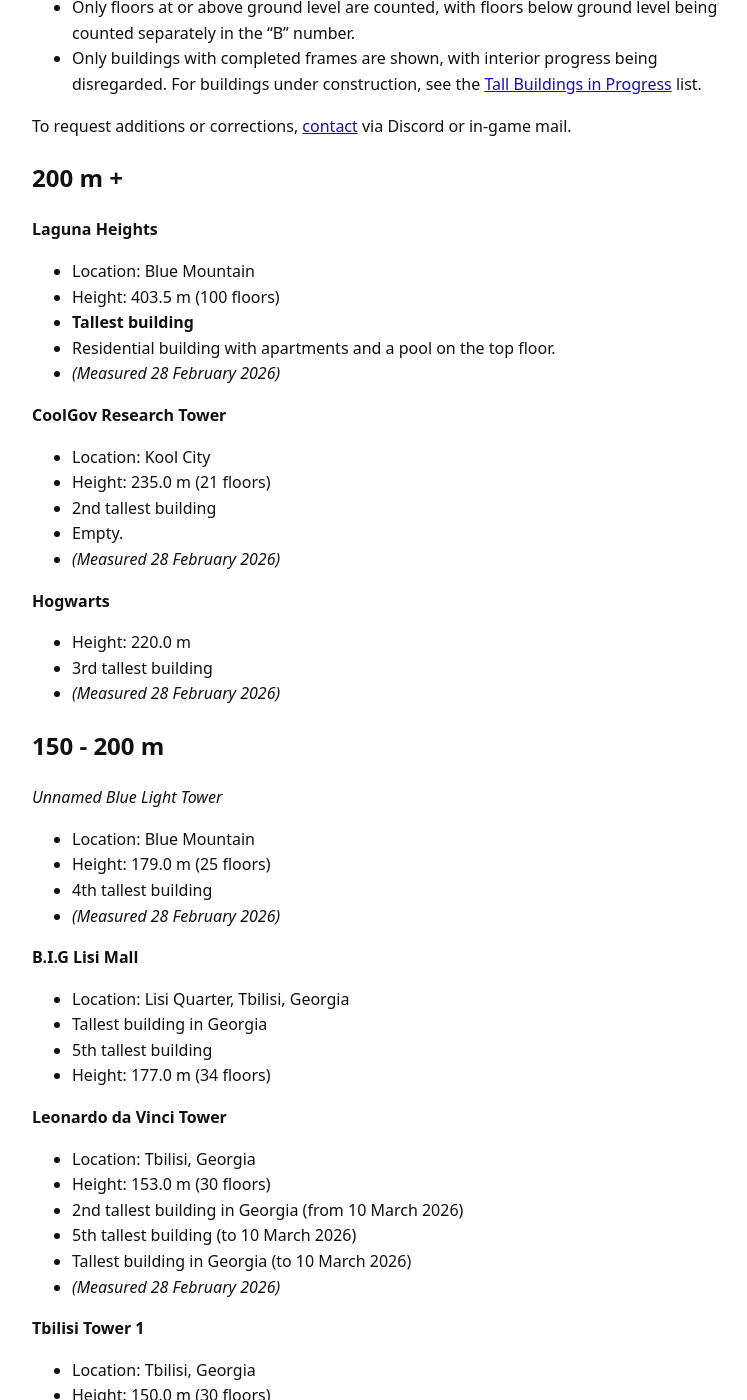
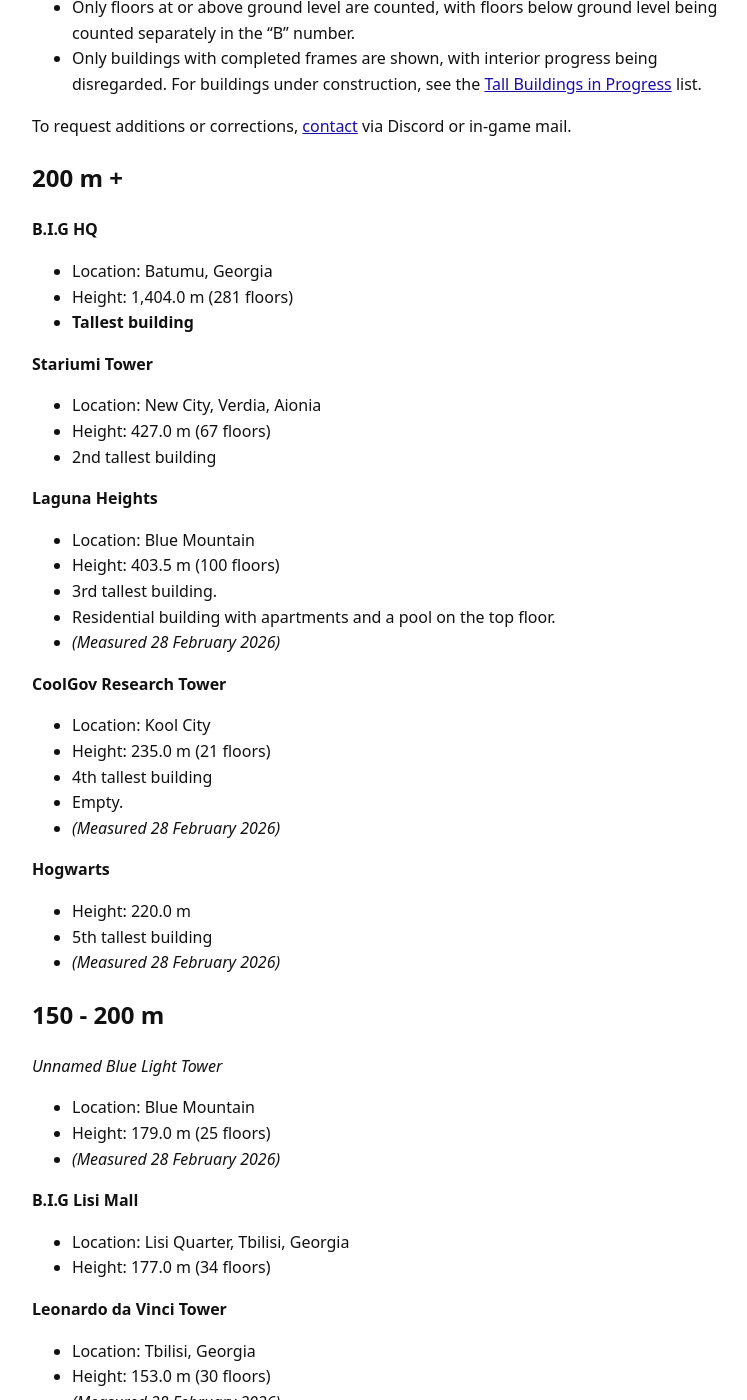
Before and after one commit to realize-finality/realize-finality.github.io, a Jekyll site: the page built from docs/areas/mtc/resources/tall-buildings.md, in a window 1280 px wide and 1400 px high, scrolled down 304 px. Shown: the whole window, without its empty margins (248-995 px from the left). Built offline with Jekyll 4.4.1, drawn with Linux system fonts in a browser that asks for light colours; some of the changed text lies outside the part shown.

Commit message:
feat(mtc): added towrs

```diff
--- a/docs/areas/mtc/resources/tall-buildings.md
+++ b/docs/areas/mtc/resources/tall-buildings.md
@@ -13,23 +13,33 @@ To request additions or corrections, [contact](/about/) via Discord or in-game m
 
 ## 200 m +
 
+**B.I.G HQ**
+* Location: Batumu, Georgia
+* Height: 1,404.0 m (281 floors)
+* **Tallest building**
+
+**Stariumi Tower**
+* Location: New City, Verdia, Aionia
+* Height: 427.0 m (67 floors)
+* 2nd tallest building
+
 **Laguna Heights**
 * Location: Blue Mountain
 * Height: 403.5 m (100 floors)
-* **Tallest building**
+* 3rd tallest building.
 * Residential building with apartments and a pool on the top floor.
 * *(Measured 28 February 2026)*
 
 **CoolGov Research Tower**
 * Location: Kool City
 * Height: 235.0 m (21 floors)
-* 2nd tallest building
+* 4th tallest building
 * Empty.
 * *(Measured 28 February 2026)*
 
 **Hogwarts**
 * Height: 220.0 m
-* 3rd tallest building
+* 5th tallest building
 * *(Measured 28 February 2026)*
 
 ## 150 - 200 m
@@ -37,21 +47,15 @@ To request additions or corrections, [contact](/about/) via Discord or in-game m
 *Unnamed Blue Light Tower*
 * Location: Blue Mountain
 * Height: 179.0 m (25 floors)
-* 4th tallest building
 * *(Measured 28 February 2026)*
 
 **B.I.G Lisi Mall**
 * Location: Lisi Quarter, Tbilisi, Georgia
-* Tallest building in Georgia
-* 5th tallest building
 * Height: 177.0 m (34 floors)
 
 **Leonardo da Vinci Tower**
 * Location: Tbilisi, Georgia
 * Height: 153.0 m (30 floors)
-* 2nd tallest building in Georgia (from 10 March 2026)
-* 5th tallest building (to 10 March 2026)
-* Tallest building in Georgia (to 10 March 2026)
 * *(Measured 28 February 2026)*
 
 **Tbilisi Tower 1**
@@ -201,6 +205,11 @@ To request additions or corrections, [contact](/about/) via Discord or in-game m
 * Height: 64.0 m (9 floors)
 * *(Measured 3 March 2026)*
 
+**Rental Offices, 150 1st St**
+* Location: Mineland City, Western Mineland, Mineland
+* Height: 64.0 m (12 floors)
+* *(Measured 15 June 2026)*
+
 **Building 1.54/B3**
 * Location: Bigtopia City, Bigtopia
 * Height: 63.0 m (13 floors)
```
